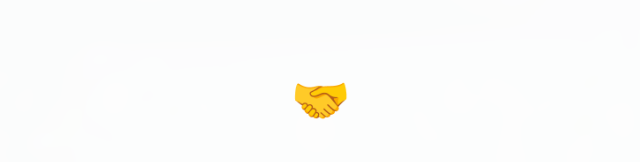
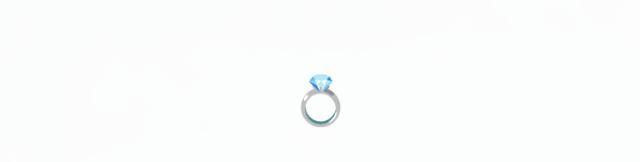
Before and after one commit to akbarbasil/muhsin-fathima, a plain HTML site: page index.html in a window 1280 px wide. Shown: the part 136-298 px from the top of the page, without its empty margins (319-959 px from the left). Drawn offline with nearby package versions, Linux system fonts and the light colour scheme.

Commit message:
Update index.html

```diff
--- a/index.html
+++ b/index.html
@@ -30,7 +30,7 @@
     <!-- Welcome Modal - Mobile Optimized -->
     <div id="welcomeModal" class="welcome-modal">
         <div class="welcome-content">
-            <div class="welcome-icon">🤝</div>
+            <div class="welcome-icon">💍</div>
             <h1>Muhsin & Fathima</h1>
             <p>Assalamu Alaikum!<br>
                 We invite you to celebrate our wedding<br>
```
